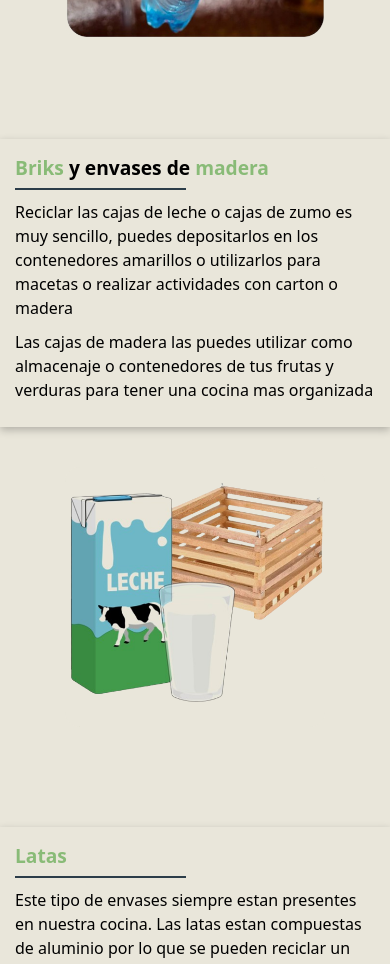
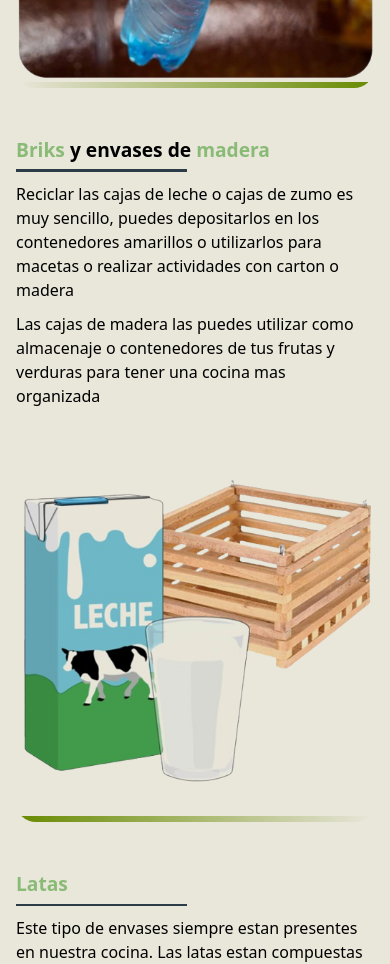
Before and after one commit to javaloayza/greencycle-app, a React (Vite) app in the folder client/: page / in a window 390 px wide. Shown: the part 1740-2704 px from the top of the page. Built offline with nearby package versions, Linux system fonts and the light colour scheme.

Commit message:
gap-cards

```diff
--- a/client/src/pages/LandingHome/LandingHome.scss
+++ b/client/src/pages/LandingHome/LandingHome.scss
@@ -218,6 +218,7 @@
     align-items: center;
     display: flex;
     flex-wrap: wrap;
+    padding-inline: 16px;
 
     h3 {
       text-align: start;
@@ -237,6 +238,7 @@
     flex-wrap: wrap;
     justify-content: center;
     align-items: center;
+    margin: 24px 0px;
     gap: 40px;
 
     p {
@@ -252,8 +254,8 @@
   .border_div {
     position: relative;
     background: linear-gradient(to right, #678a00, #e9e6da);
-    width: 260px;
-    height: 260px;
+    width: 100%;
+    height: 100%;
     display: flex;
     justify-content: center;
     align-items: center;
@@ -285,8 +287,8 @@
 
   .content_div {
     width: 100%;
-    padding: 15px;
-    box-shadow: rgba(0, 0, 0, 0.24) 0px 3px 8px;
+    padding: 0;
+    box-shadow: none;
   }
 
   .text-span {
```
